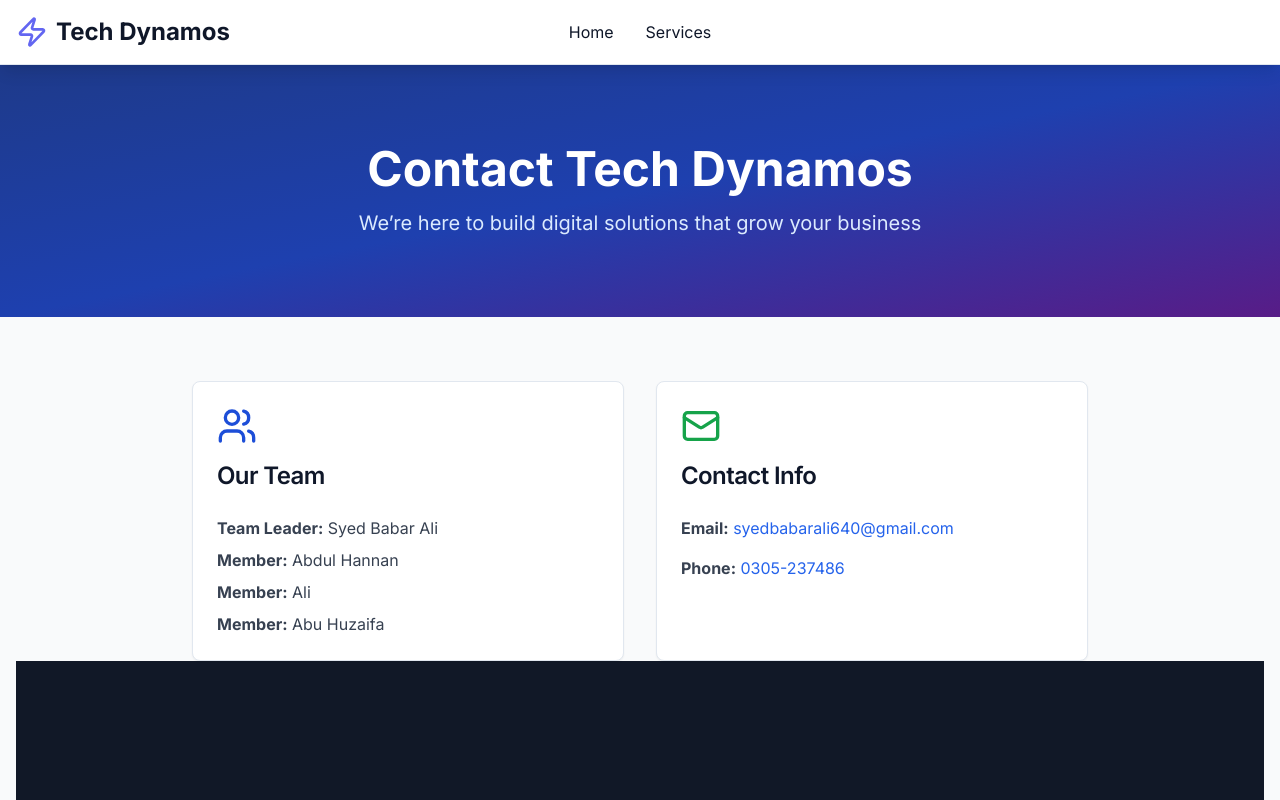
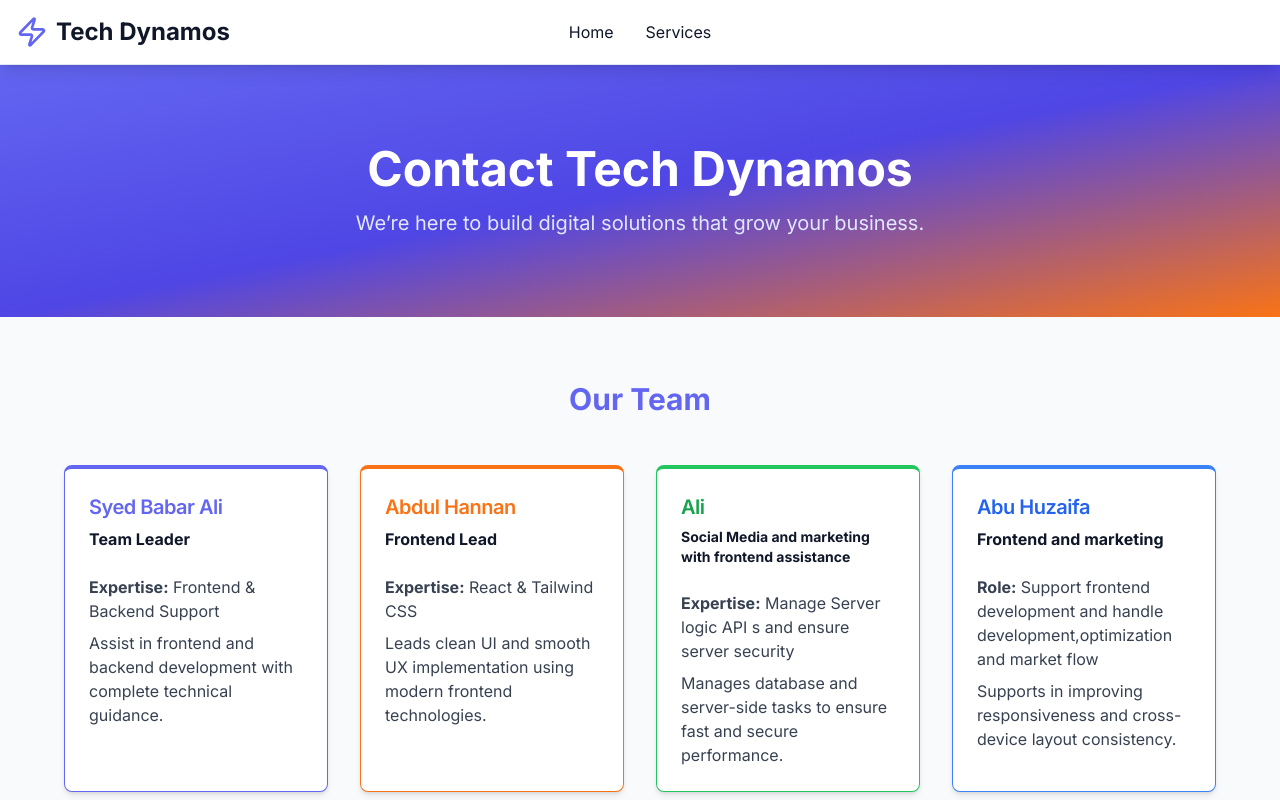
Before and after one commit to BABARSHAH786/tech-dynamos-final-next, a Next.js app: page /contact in a window 1280 px wide. Shown: the top 800 px of the page. Built offline with nearby package versions, Linux system fonts and the light colour scheme.

Commit message:
contact update

```diff
--- a/app/contact/page.tsx
+++ b/app/contact/page.tsx
@@ -1,66 +1,169 @@
-import  EmailForm  from "@/components/EmailForm"
-import { Button } from "@/components/ui/button"
-import { Card, CardContent, CardHeader, CardTitle } from "@/components/ui/card"
-import { Mail, Phone, Users } from "lucide-react"
+// import EmailForm from "@/components/EmailForm";
+// import { Card, CardContent, CardHeader, CardTitle } from "@/components/ui/card";
+// import { Mail, Phone, Users } from "lucide-react";
+
+// export default function ContactPage() {
+//   return (
+//     <div className="min-h-screen">
+//       {/* Hero Section */}
+//       <section className="bg-gradient-to-br from-primary via-indigo-600 to-secondary text-white py-20">
+//         <div className="container mx-auto px-4">
+//           <div className="max-w-3xl mx-auto text-center">
+//             <h1 className="text-4xl md:text-5xl font-bold mb-4">
+//               Contact Tech Dynamos
+//             </h1>
+//             <p className="text-xl text-indigo-100">
+//               We’re here to build digital solutions that grow your business.
+//             </p>
+//           </div>
+//         </div>
+//       </section>
+
+//       {/* Contact Info Section */}
+//       <section className="py-16 bg-gray-50">
+//         <div className="container mx-auto px-4">
+//           <div className="max-w-4xl mx-auto grid gap-8 md:grid-cols-2">
+//             {/* Team Card */}
+//             <Card className="border-t-4 border-primary shadow-sm">
+//               <CardHeader>
+//                 <Users className="w-10 h-10 text-primary mb-2" />
+//                 <CardTitle className="text-2xl">Our Team</CardTitle>
+//               </CardHeader>
+//               <CardContent>
+//                 <ul className="space-y-2 text-gray-700">
+//                   <li><strong>Team Leader:</strong> Syed Babar Ali</li>
+//                   <li><strong>Member:</strong> Abdul Hannan</li>
+//                   <li><strong>Member:</strong> Ali</li>
+//                   <li><strong>Member:</strong> Abu Huzaifa</li>
+//                 </ul>
+//               </CardContent>
+//             </Card>
+
+//             {/* Contact Info Card */}
+//             <Card className="border-t-4 border-secondary shadow-sm">
+//               <CardHeader>
+//                 <Mail className="w-10 h-10 text-secondary mb-2" />
+//                 <CardTitle className="text-2xl">Contact Info</CardTitle>
+//               </CardHeader>
+//               <CardContent className="space-y-4 text-gray-700">
+//                 <p>
+//                   <strong>Email:</strong>{" "}
+//                   <a
+//                     href="mailto:syedbabarali640@gmail.com"
+//                     className="text-primary hover:underline"
+//                   >
+//                     syedbabarali640@gmail.com
+//                   </a>
+//                 </p>
+//                 <p>
+//                   <strong>Phone:</strong>{" "}
+//                   <a
+//                     href="tel:03052374486"
+//                     className="text-primary hover:underline"
+//                   >
+//                     0305-237486
+//                   </a>
+//                 </p>
+//               </CardContent>
+//             </Card>
+//           </div>
+
+//           {/* Contact Form */}
+//           <div className="mt-16 bg-white shadow-lg rounded-2xl p-8 max-w-3xl mx-auto">
+//             <h2 className="text-3xl font-bold text-center text-primary mb-6">
+//               Send Us a Message
+//             </h2>
+//             <EmailForm />
+//           </div>
+//         </div>
+//       </section>
+//     </div>
+//   );
+// }
+
+
+import EmailForm from "@/components/EmailForm";
+import { Card, CardContent, CardHeader, CardTitle } from "@/components/ui/card";
+import { Mail, Users } from "lucide-react";
 
 export default function ContactPage() {
   return (
     <div className="min-h-screen">
       {/* Hero Section */}
-      <section className="bg-gradient-to-br from-blue-900 via-blue-800 to-purple-900 text-white py-20">
+      <section className="bg-gradient-to-br from-primary via-indigo-600 to-secondary text-white py-20">
         <div className="container mx-auto px-4">
           <div className="max-w-3xl mx-auto text-center">
-            <h1 className="text-4xl md:text-5xl font-bold mb-4">Contact Tech Dynamos </h1>
-            <p className="text-xl text-blue-100">
-              We’re here to build digital solutions that grow your business <br />
-
+            <h1 className="text-4xl md:text-5xl font-bold mb-4">Contact Tech Dynamos</h1>
+            <p className="text-xl text-indigo-100">
+              We’re here to build digital solutions that grow your business.
             </p>
           </div>
         </div>
       </section>
 
-      {/* Contact Info */}
+      {/* Team Section */}
       <section className="py-16 bg-gray-50">
         <div className="container mx-auto px-4">
-          <div className="max-w-4xl mx-auto grid gap-8 md:grid-cols-2">
-            <Card>
+          <h2 className="text-3xl font-bold text-center text-primary mb-12">Our Team</h2>
+          <div className="grid gap-8 md:grid-cols-2 lg:grid-cols-4 max-w-6xl mx-auto">
+            {/* Card 1 */}
+            <Card className="border-t-4 border-primary shadow-md">
               <CardHeader>
-                <Users className="w-10 h-10 text-blue-700 mb-2" />
-                <CardTitle className="text-2xl">Our Team</CardTitle>
+                <CardTitle className="text-xl text-primary">Syed Babar Ali</CardTitle>
+                <p className="text-md font-bold">Team Leader</p>
               </CardHeader>
-              <CardContent>
-                <ul className="space-y-2 text-gray-700">
-                  <li><strong>Team Leader:</strong> Syed Babar Ali </li>
-                  <li><strong>Member:</strong> Abdul Hannan </li>
-                  <li><strong>Member:</strong> Ali</li>
-                  <li><strong>Member:</strong> Abu Huzaifa</li>
-                </ul>
+              <CardContent className="text-gray-700 space-y-2">
+                <p><strong>Expertise:</strong> Frontend & Backend Support</p>
+                <p>Assist in frontend and backend development with complete technical guidance.</p>
               </CardContent>
             </Card>
 
-            <Card>
+            {/* Card 2 */}
+            <Card className="border-t-4 border-secondary shadow-md">
               <CardHeader>
-                <Mail className="w-10 h-10 text-green-600 mb-2" />
-                <CardTitle className="text-2xl">Contact Info </CardTitle>
+                <CardTitle className="text-xl text-secondary">Abdul Hannan</CardTitle>
+                <p className=" text-md font-bold">Frontend Lead</p>
               </CardHeader>
-              <CardContent className="space-y-4 text-gray-700">
-                <p>
-                  <strong>Email:</strong> <a href="mailto:syedbabarali640@gmail.com" className="text-blue-600 hover:underline">syedbabarali640@gmail.com</a><br />
-                </p>
-                <p>
-                  <strong>Phone:</strong> <a href="tel:03052374486" className="text-blue-600 hover:underline">0305-237486</a><br />
-                </p>
+              <CardContent className="text-gray-700 space-y-2">
+                <p><strong>Expertise:</strong> React & Tailwind CSS</p>
+                <p>Leads clean UI and smooth UX implementation using modern frontend technologies.</p>
+              </CardContent>
+            </Card>
+
+            {/* Card 3 */}
+            <Card className="border-t-4 border-green-500 shadow-md">
+              <CardHeader>
+                <CardTitle className="text-xl text-green-600">Ali</CardTitle>
+                <p className="text-sm font-bold">Social Media and marketing with frontend assistance</p>
+              </CardHeader>
+              <CardContent className="text-gray-700 space-y-2">
+                <p><strong>Expertise:</strong> Manage Server logic API s and ensure server security</p>
+                <p>Manages database and server-side tasks to ensure fast and secure performance.</p>
+              </CardContent>
+            </Card>
+
+            {/* Card 4 */}
+            <Card className="border-t-4 border-blue-500 shadow-md">
+              <CardHeader>
+                <CardTitle className="text-xl text-blue-600">Abu Huzaifa</CardTitle>
+                <p className="text-md font-bold">Frontend and marketing</p>
+              </CardHeader>
+              <CardContent className="text-gray-700 space-y-2">
+                <p><strong>Role:</strong> Support frontend development and handle development,optimization and market flow</p>
+                <p>Supports in improving responsiveness and cross-device layout consistency.</p>
               </CardContent>
             </Card>
           </div>
-          <main className="min-h-screen flex items-center justify-center bg-gray-900">
-      <EmailForm />
-    </main>
+
+          {/* Contact Form */}
+          <div className="mt-16 bg-white shadow-lg rounded-2xl p-8 max-w-3xl mx-auto">
+            <h2 className="text-3xl font-bold text-center text-primary mb-6">
+              Send Us a Message
+            </h2>
+            <EmailForm />
+          </div>
         </div>
       </section>
-
-      {/* Call to Action */}
-
     </div>
-  )
+  );
 }
--- a/app/layout.tsx
+++ b/app/layout.tsx
@@ -9,6 +9,10 @@ const inter = Inter({ subsets: ["latin"] })
 
 export const metadata: Metadata = {
   title: "Tech Dynamos - Digital Transformation Solutions",
+    icons: {
+    icon: "/favicon.png",
+  },
+
   description:
     "Professional e-commerce websites and management systems for schools, colleges, universities, and madrasas. Transform your digital presence with Tech Dynamos.",
     generator: 'v0.dev'
--- a/app/page.tsx
+++ b/app/page.tsx
@@ -285,7 +285,7 @@ export default function HomePage() {
                   </li>
                 </ul>
                 <Button className="w-full bg-primary hover:bg-primary/90 text-primary-foreground">
-                  <Link href="/contact">Order on whatsapp</Link>
+                  <Link href="/contact">Contact on Email</Link>
                 </Button>
               </CardContent>
             </Card>
@@ -327,7 +327,7 @@ export default function HomePage() {
                   </li>
                 </ul>
                 <Button className="w-full bg-primary hover:bg-primary/90 text-primary-foreground">
-                  <Link href="/contact">Order on whatsapp</Link>
+                  <Link href="/contact">Contact on Email</Link>
                 </Button>
               </CardContent>
             </Card>
@@ -367,7 +367,7 @@ export default function HomePage() {
                   </li>
                 </ul>
                 <Button className="w-full bg-primary hover:bg-primary/90 text-primary-foreground">
-                  <Link href="/contact">Contact Sales</Link>
+                  <Link href="/contact">Contact on Email</Link>
                 </Button>
               </CardContent>
             </Card>
--- a/app/services/page.tsx
+++ b/app/services/page.tsx
@@ -291,7 +291,7 @@ export default function ServicesPage() {
           </ul>
           <Button className="w-full bg-primary text-white hover:bg-primary/90">
             <Link href="https://babar-portfolio-eight.vercel.app" className="flex items-center">
-              Learn More <ArrowRight className="ml-2 h-4 w-4" />
+              See Portfolio <ArrowRight className="ml-2 h-4 w-4" />
             </Link>
           </Button>
         </CardContent>
@@ -327,7 +327,7 @@ export default function ServicesPage() {
           </ul>
           <Button className="w-full bg-primary text-white hover:bg-primary/90">
             <Link href="https://malikamansentinel.com" className="flex items-center">
-              Learn More <ArrowRight className="ml-2 h-4 w-4" />
+              View website <ArrowRight className="ml-2 h-4 w-4" />
             </Link>
           </Button>
         </CardContent>
@@ -363,7 +363,7 @@ export default function ServicesPage() {
           </ul>
           <Button className="w-full bg-primary text-white hover:bg-primary/90">
             <Link href="https://nextjs-hotel-booking-five.vercel.app" className="flex items-center">
-              Learn More <ArrowRight className="ml-2 h-4 w-4" />
+              View website <ArrowRight className="ml-2 h-4 w-4" />
             </Link>
           </Button>
         </CardContent>
--- a/tailwind.config.ts
+++ b/tailwind.config.ts
@@ -11,7 +11,7 @@ const config: Config = {
 	theme: {
 		extend: {
 			colors: {
-			 primary: '#6366F1',       // Indigo-500 (example)
+				primary:      '#6366F1',       // Indigo-500 (example)
 				secondary: '#F97316',     // Orange-500
 				destructive: '#EF4444',   // Red-500
 				success: '#10B981',       // Green-500
```
Also changed, not shown: public/favicon-3.png (added), public/favicon.png (added). Lines whose indentation alone changed are shown as unchanged.
